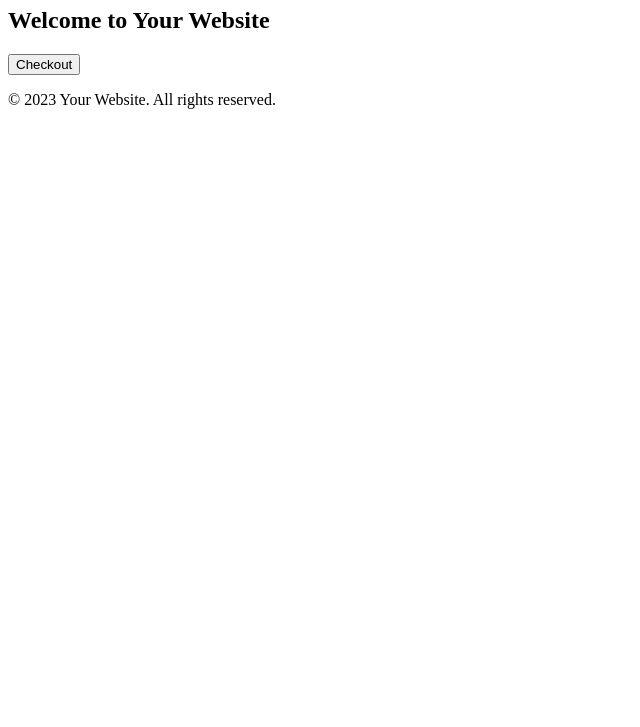
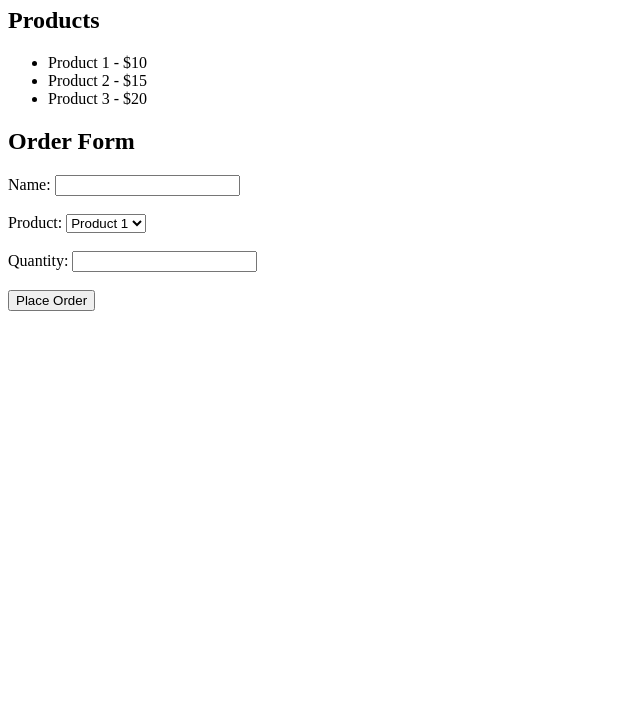
Before and after one commit to testo1x/test, a plain HTML site: page index.html in a window 1280 px wide. Shown: the part 73-800 px from the top of the page, without its empty margins (0-640 px from the left). Drawn offline with Linux system fonts and the light colour scheme.

Commit message:
Update index.html

```diff
--- a/index.html
+++ b/index.html
@@ -1,40 +1,55 @@
 <!DOCTYPE html>
 <html>
 <head>
-    <title>Your Website Title</title>
-    <style>
-        /* Add your custom CSS styles here */
-    </style>
-    <script>
-        function sendOrderToWhatsApp() {
-            // Replace the placeholders with your actual WhatsApp API details
-            var phoneNumber = "YOUR_PHONE_NUMBER";
-            var message = "Order details: ..."; // Add the order details here
-
-            // Construct the WhatsApp URL
-            var url = "https://api.whatsapp.com/send?phone=" + 01007276757 + "&text=" + encodeURIComponent(message);
-
-            // Open the WhatsApp URL in a new tab
-            window.open(url, "_blank");
-        }
-    </script>
+    <title>Online Store</title>
 </head>
 <body>
-    <header>
-        <h1>Your Website Header</h1>
-        <!-- Add your navigation menu or other header content here -->
-    </header>
+    <h1>Welcome to our Online Store</h1>
 
-    <main>
-        <h2>Welcome to Your Website</h2>
-        <!-- Add your main content here -->
+    <h2>Products</h2>
+    <ul>
+        <li>Product 1 - $10</li>
+        <li>Product 2 - $15</li>
+        <li>Product 3 - $20</li>
+    </ul>
 
-        <button onclick="sendOrderToWhatsApp()">Checkout</button>
-    </main>
+    <h2>Order Form</h2>
+    <form id="orderForm" action="#">
+        <label for="name">Name:</label>
+        <input type="text" id="name" required><br><br>
 
-    <footer>
-        <p>&copy; 2023 Your Website. All rights reserved.</p>
-        <!-- Add your footer content here -->
-    </footer>
+        <label for="product">Product:</label>
+        <select id="product" required>
+            <option value="Product 1">Product 1</option>
+            <option value="Product 2">Product 2</option>
+            <option value="Product 3">Product 3</option>
+        </select><br><br>
+
+        <label for="quantity">Quantity:</label>
+        <input type="number" id="quantity" min="1" required><br><br>
+
+        <button type="submit">Place Order</button>
+    </form>
+
+    <script>
+        document.getElementById('orderForm').addEventListener('submit', function(event) {
+            event.preventDefault();
+
+            var name = document.getElementById('name').value;
+            var product = document.getElementById('product').value;
+            var quantity = document.getElementById('quantity').value;
+
+            var orderDetails = "Name: " + name + "\nProduct: " + product + "\nQuantity: " + quantity;
+
+            // Send order details to WhatsApp number
+            var whatsappNumber = "YOUR_WHATSAPP_NUMBER";
+            var whatsappMessage = encodeURIComponent(orderDetails);
+            var whatsappLink = "https://api.whatsapp.com/send?phone=" + whatsappNumber + "&text=" + whatsappMessage;
+            window.open(whatsappLink);
+
+            // Reset form fields
+            document.getElementById('orderForm').reset();
+        });
+    </script>
 </body>
 </html>
```
